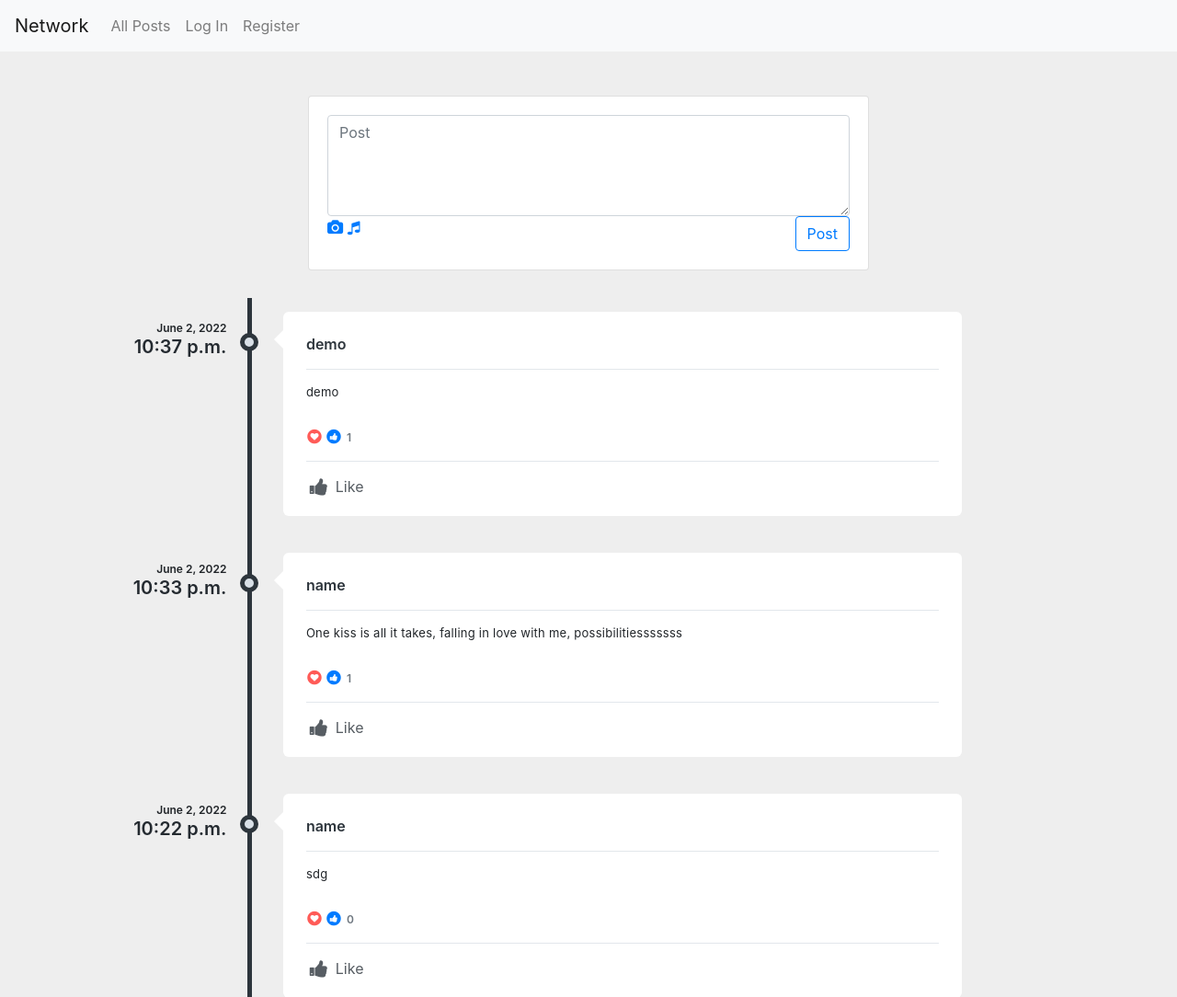
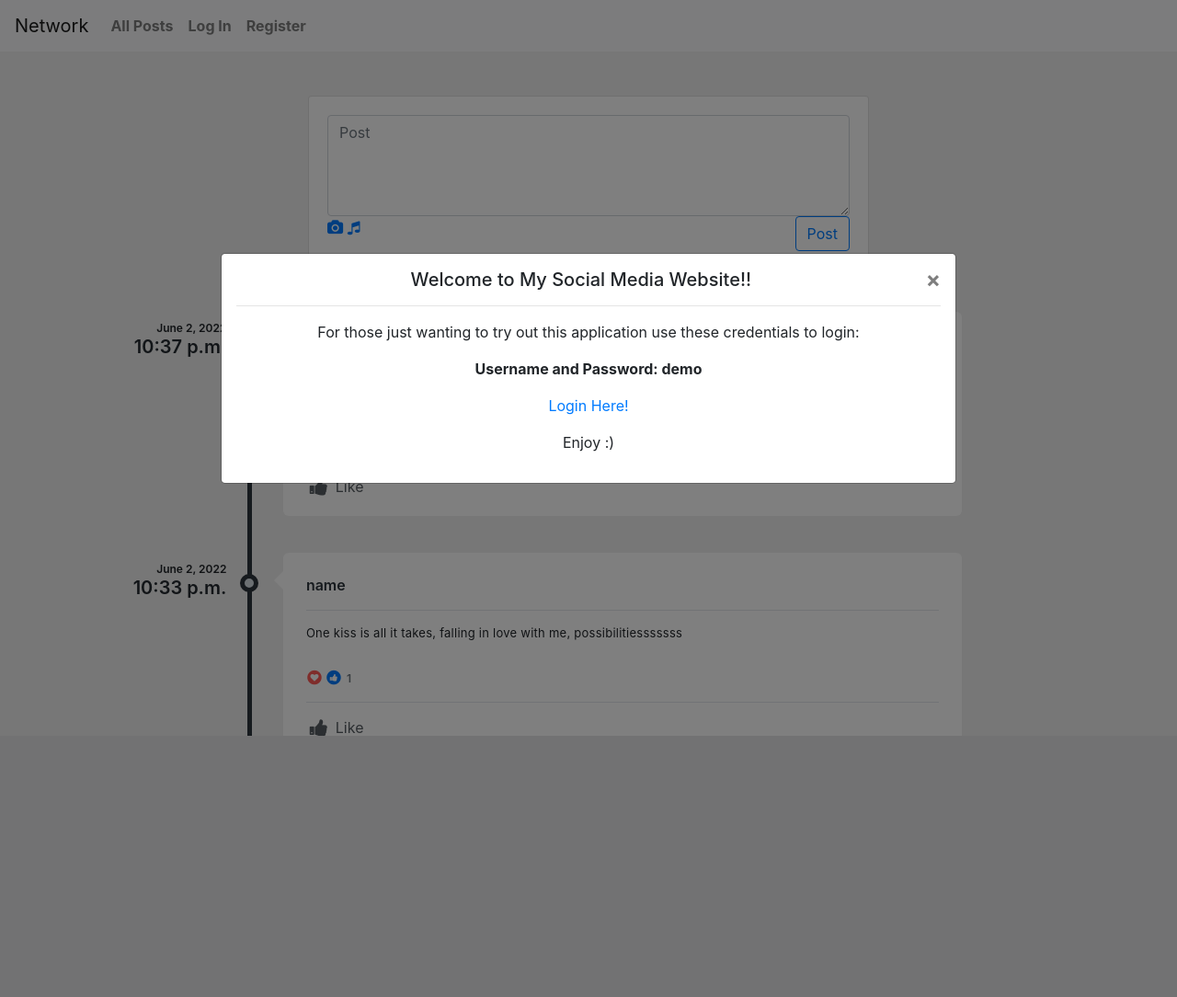
Before and after one commit to alexcodes11/SocialMedia, a Django app: page / in a window 1280 px wide. Shown: the top 1084 px of the page at 92% size. After the commit the page ends 800 px from the top, so only its background shows below. Run offline with Django 3.2, Linux system fonts and the light colour scheme; data comes from the database, SQL or seed files in the repository; both versions use the stored data as it was after the commit; some libraries are stand-ins or nearby versions.

Commit message:
Updating my Social Media App

```diff
--- a/network/templates/network/index.html
+++ b/network/templates/network/index.html
@@ -3,6 +3,52 @@
 
 {% block body %}
 
+{% if user.is_authenticated == False %}
+<!-- set up the modal to start hidden and fade in and out -->
+<div id="myModal" class="modal fade bd-example-modal-lg" style="text-align:center ;" >
+    <div class="modal-dialog modal-dialog-centered modal-lg">
+        <div class="modal-content">
+            <!-- dialog body -->
+            <div class="modal-body">
+                <button type="button" class="close" data-dismiss="modal">&times;</button>
+                 <h5 style="text-align:center ;">Welcome to My Social Media Website!!</h5>
+                 <hr>
+                <p> For those just wanting to try out this application use these credentials to login: </p>
+                <p><b>Username and Password: demo</b> </p>
+               <p><a href="{% url 'login' %}" class="tooltip-test" title="Tooltip">Login Here!</a> </p>
+               <p>Enjoy :)</p>
+            </div>
+            <!-- dialog buttons -->
+            </div>
+        </div>
+    </div>
+</div>
+
+<!-- sometime later, probably inside your on load event callback -->
+<script>
+    $("#myModal").on("show", function() {    // wire up the OK button to dismiss the modal when shown
+        $("#myModal a.btn").on("click", function(e) {
+            console.log("button pressed");   // just as an example...
+            $("#myModal").modal('hide');     // dismiss the dialog
+        });
+    });
+
+    $("#myModal").on("hide", function() {    // remove the event listeners when the dialog is dismissed
+        $("#myModal a.btn").off("click");
+    });
+
+    $("#myModal").on("hidden", function() {  // remove the actual elements from the DOM when fully hidden
+        $("#myModal").remove();
+    });
+
+    $("#myModal").modal({                    // wire up the actual modal functionality and show the dialog
+        "backdrop"  : "static",
+        "keyboard"  : true,
+        "show"      : true                     // ensure the modal is shown immediately
+    });
+</script>
+
+{% endif %}
  <div class="col-lg-7 col-xl-6 mx-auto mt-5">
                 <div class="card card-white grid-margin">
                     <div class="card-body">
--- a/network/templates/network/layout.html
+++ b/network/templates/network/layout.html
@@ -28,21 +28,21 @@
                     </li>
                 {% endif %}
                 <li class="nav-item">
-                  <a class="nav-link" href="{% url 'index' %}">All Posts</a>
+                  <a class="nav-link" href="{% url 'index' %}"><strong>All Posts</strong></a>
                 </li>
                 {% if user.is_authenticated %}
                     <li class="nav-item">
-                        <a class="nav-link" href="{% url 'following' user.id %}">Following</a>
+                        <a class="nav-link" href="{% url 'following' user.id %}"><strong>Following</strong></a>
                     </li>
                     <li class="nav-item">
-                        <a class="nav-link" href="{% url 'logout' %}">Log Out</a>
+                        <a class="nav-link" href="{% url 'logout' %}"><strong>Log Out</strong></a>
                     </li>
                 {% else %}
                     <li class="nav-item">
-                        <a class="nav-link" href="{% url 'login' %}">Log In</a>
+                        <a class="nav-link" href="{% url 'login' %}"><strong>Log In</strong></a>
                     </li>
                     <li class="nav-item">
-                        <a class="nav-link" href="{% url 'register' %}">Register</a>
+                        <a class="nav-link" href="{% url 'register' %}"><strong>Register</strong></a>
                     </li>
                 {% endif %}
               </ul>
```
Also changed, not shown: network/templates/network/error.html (+14 -2 lines), db.sqlite3, 2 other files.
